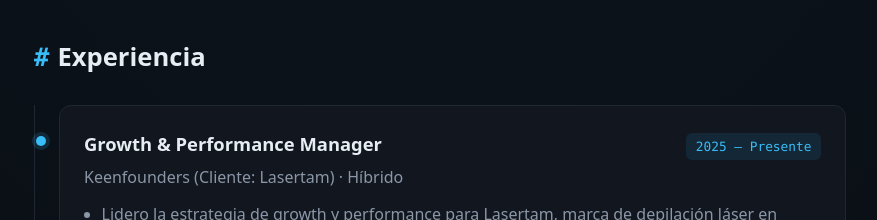
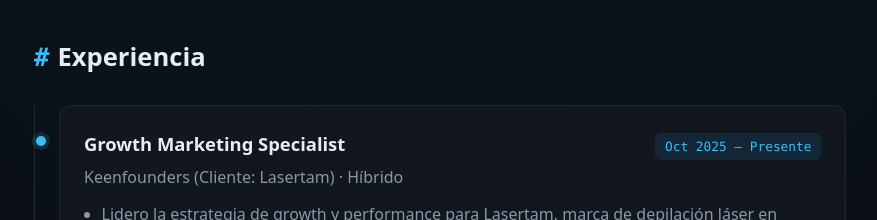
Before and after one commit to argeniszamora/argeniszamora.github.io, a React (Vite) app: page / in a window 1280 px wide. Shown: the part 1000-1220 px from the top of the page, without its empty margins (200-1077 px from the left). Built offline with nearby package versions, Linux system fonts and the light colour scheme.

Commit message:
Ajusto cargo y fecha de Keenfounders

```diff
--- a/src/cvData.js
+++ b/src/cvData.js
@@ -36,9 +36,9 @@ export const cvData = {
   // ---- Experiencia laboral ----
   experiencia: [
     {
-      puesto: "Growth & Performance Manager",
+      puesto: "Growth Marketing Specialist",
       empresa: "Keenfounders (Cliente: Lasertam) · Híbrido",
-      periodo: "2025 – Presente",
+      periodo: "Oct 2025 – Presente",
       descripcion: [
         "Lidero la estrategia de growth y performance para Lasertam, marca de depilación láser en Chile.",
         "Gestiono campañas de paid media (Meta y Google Ads) con enfoque data-driven: análisis de CTR, CPL y ROAS para optimizar la inversión y escalar cotizaciones.",
```
